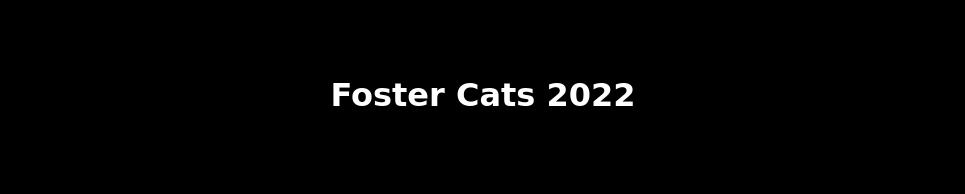
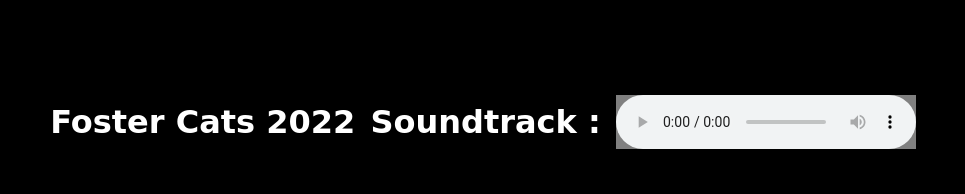
Before and after one commit to hgarbeil/gallery, a plain HTML site: page index.html in a window 1280 px wide. Shown: the top 194 px of the page, without its empty margins (157-1122 px from the left). Drawn offline with Linux system fonts and the light colour scheme; grey boxes are pictures that could not be loaded; a web font is replaced by a local one.

Commit message:
added music

```diff
--- a/index.html
+++ b/index.html
@@ -15,6 +15,11 @@
 
     <!-- <img src="https://img.freepik.com/premium-vector/cute-white-cat-cartoon-vector-illustration_42750-808.jpg?w=120" alt="cat" class="src"> -->
     <h1>Foster Cats 2022</h1>
+    <h6>Soundtrack : </h6>
+    <audio controls class="audio">
+        <source src="music/＂Cat, O Cat＂.wav" type="audio/wav">
+
+    </audio>
     </div>
     <div class="image-container">
         <span style="--i: 1">
--- a/script.js
+++ b/script.js
@@ -60,6 +60,8 @@ function startRotate() {
     updateGallery (x) ;
     if (!contTimer){
         clearInterval (interfuncId);
+        rotateButtonEl.classList.remove('spin');
+        rotateButtonEl.innerText ='Rotate'  ;
     }
     },timerInc);
 }
@@ -75,8 +77,6 @@ rotateButtonEl.addEventListener("click",()=>{
     console.log(clist);
     if (clist.contains ("spin")){
         contTimer = false ;
-        rotateButtonEl.innerText ='Rotate'  ;
-        rotateButtonEl.classList.remove('spin');
     }
     else {
         console.log("in rotate") ;
--- a/style.css
+++ b/style.css
@@ -24,7 +24,12 @@ body {
     align-items : center ;
 }
 
-h1 {
+.audio {
+     background-color: gray;
+
+
+}
+h1,h6 {
     color: white ;
     font-size : 2rem ;
 }
```
Also changed, not shown: 1 other file.
